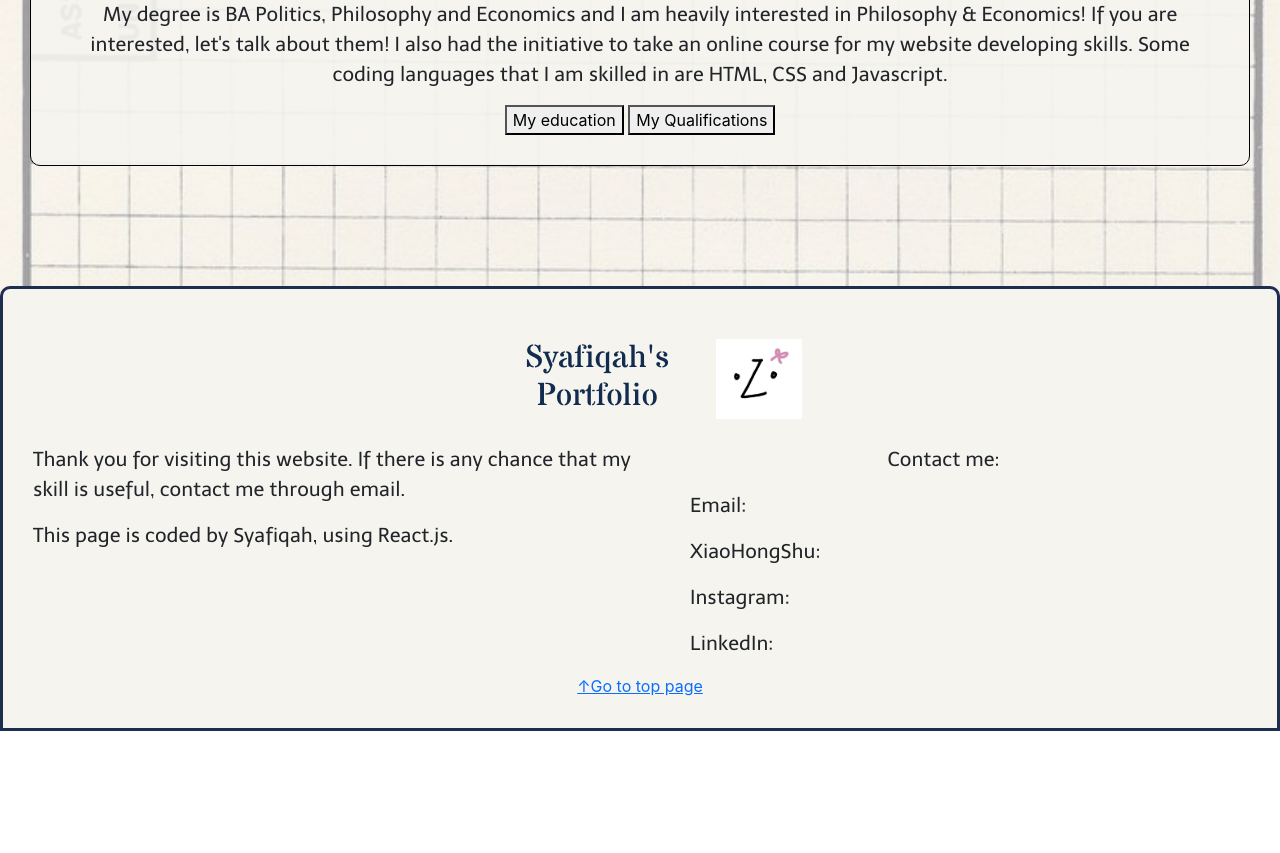
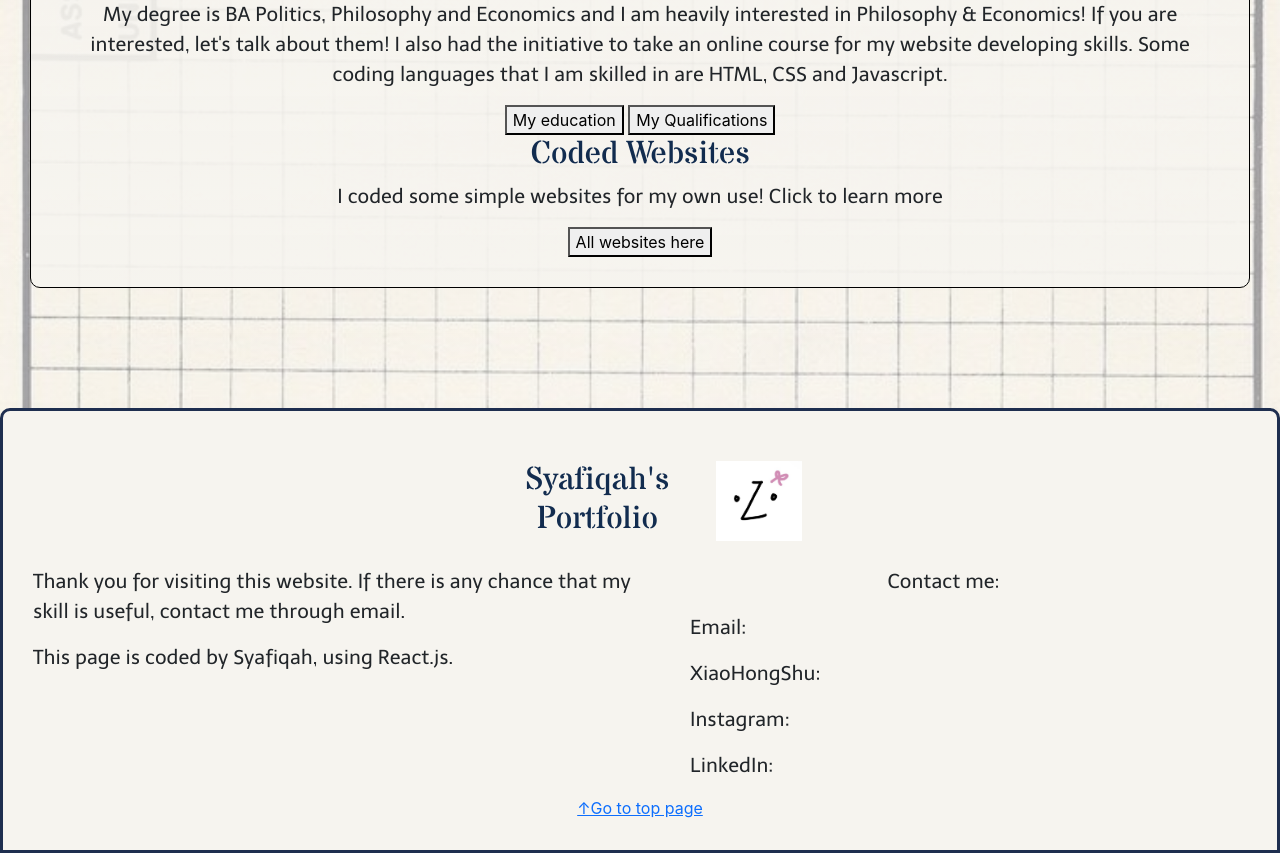
Before and after one commit to cosylily/website-portfolio, a React (Create React App) app: page / in a window 1280 px wide. Shown: the part 880-1733 px from the top of the page. Before the commit the page ends 1611 px from the top, so only its background shows below. Built offline with nearby package versions, Linux system fonts and the light colour scheme.

Commit message:
update displaycontent.js
edited the mainpage when the "audience" comes in.

```diff
--- a/src/Displaycontent.js
+++ b/src/Displaycontent.js
@@ -55,6 +55,13 @@ export default function DisplayContent(props) {
           </p>
           <button>My education</button> <button>My Qualifications</button>
         </div>
+        <div>
+          <h2>Coded Websites</h2>
+          <p>
+            I coded some simple websites for my own use! Click to learn more
+          </p>
+          <button>All websites here</button>
+        </div>
       </div>
     );
   }
```
